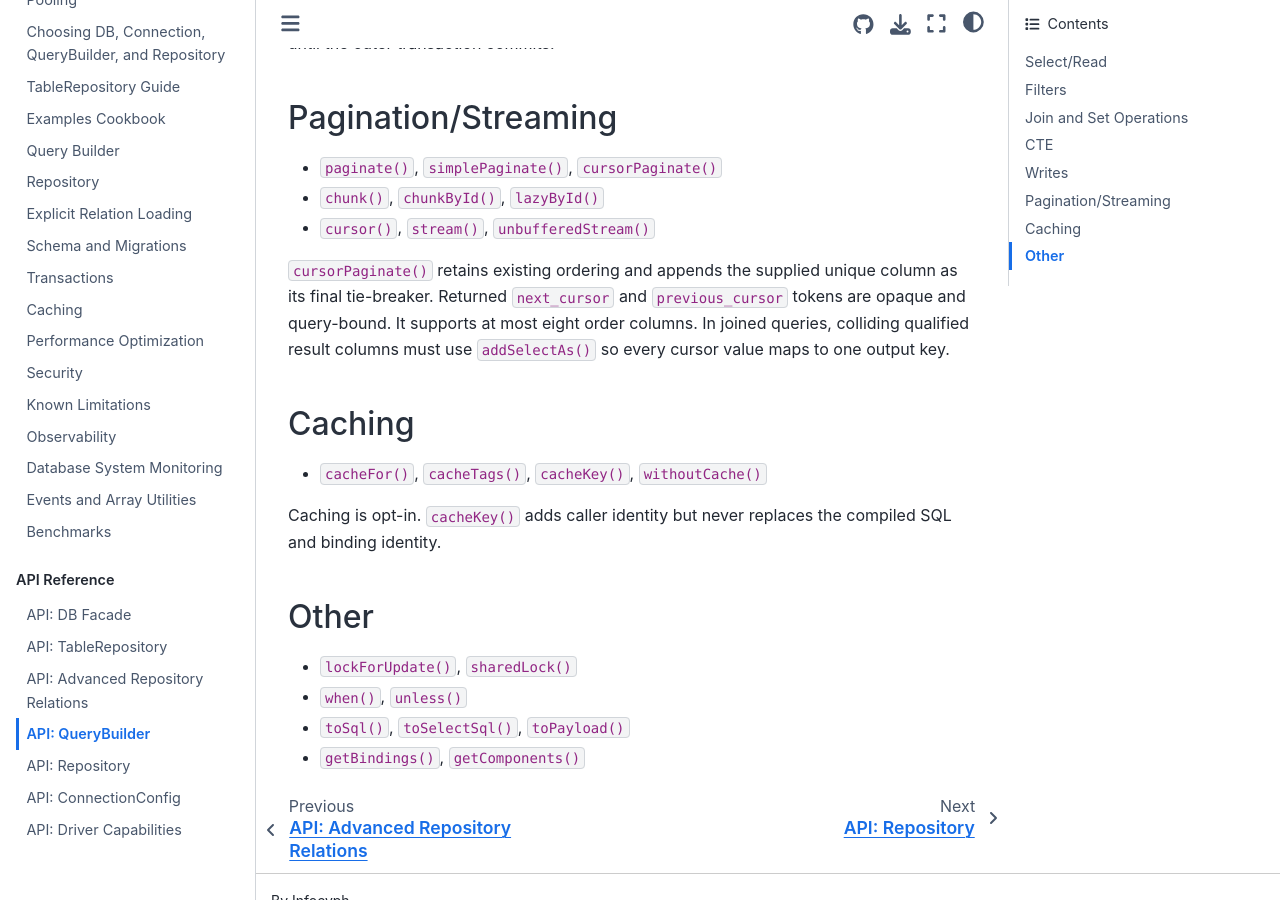
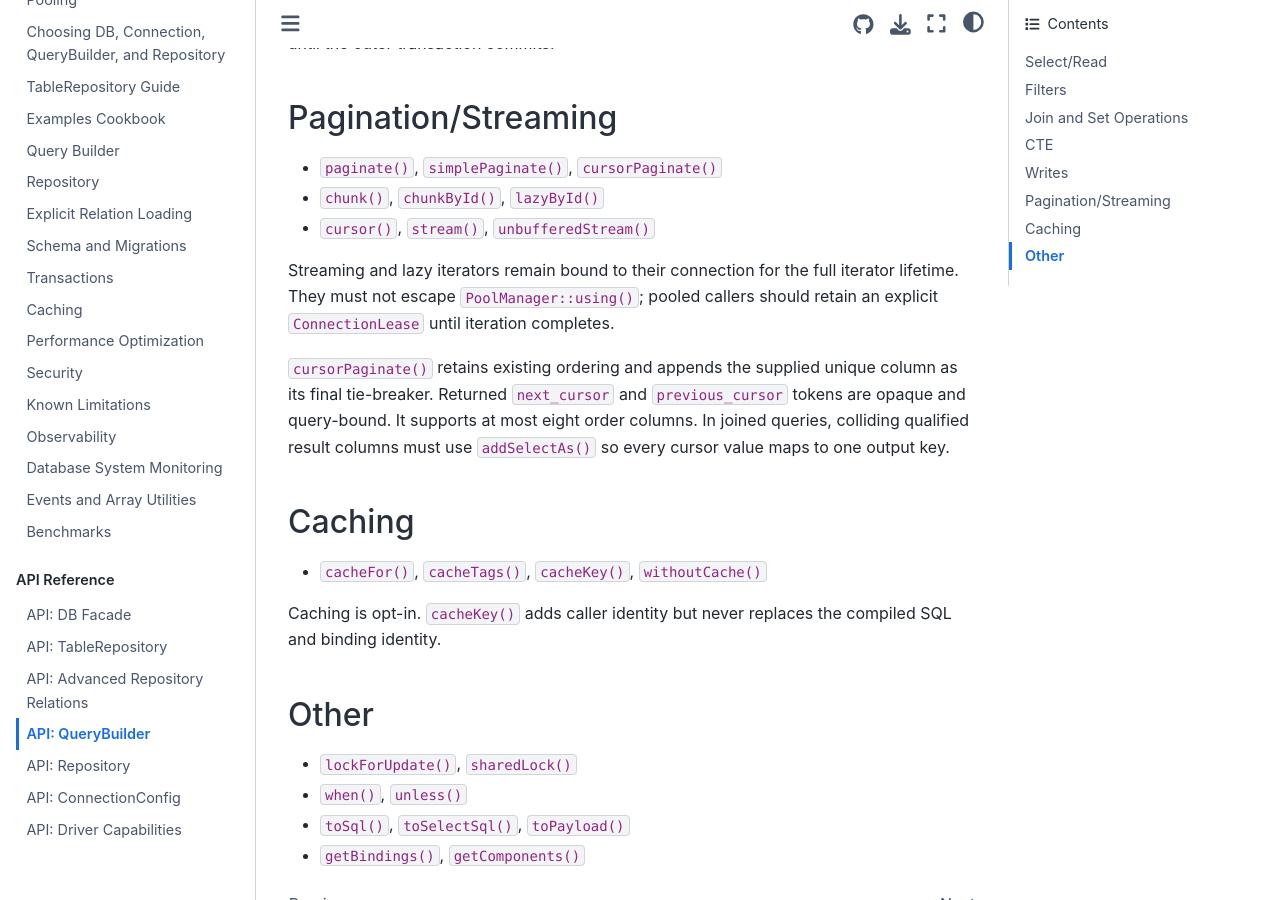
Before and after one commit to infocyph/DBLayer, a Sphinx documentation site: the page built from docs/api-query-builder.rst, in a window 1280 px wide and 900 px high, scrolled down 1392 px. Built offline with Sphinx 7.4.7 and the Sphinx Book theme 1.1.4, drawn with Linux system fonts in a browser that asks for light colours.

Commit message:
docs: document QueryBuilder iterator ownership

```diff
--- a/docs/api-query-builder.rst
+++ b/docs/api-query-builder.rst
@@ -59,6 +59,10 @@ Pagination/Streaming
 - ``chunk()``, ``chunkById()``, ``lazyById()``
 - ``cursor()``, ``stream()``, ``unbufferedStream()``
 
+Streaming and lazy iterators remain bound to their connection for the full
+iterator lifetime. They must not escape ``PoolManager::using()``; pooled callers
+should retain an explicit ``ConnectionLease`` until iteration completes.
+
 ``cursorPaginate()`` retains existing ordering and appends the supplied unique
 column as its final tie-breaker. Returned ``next_cursor`` and
 ``previous_cursor`` tokens are opaque and query-bound. It supports at most eight
```
